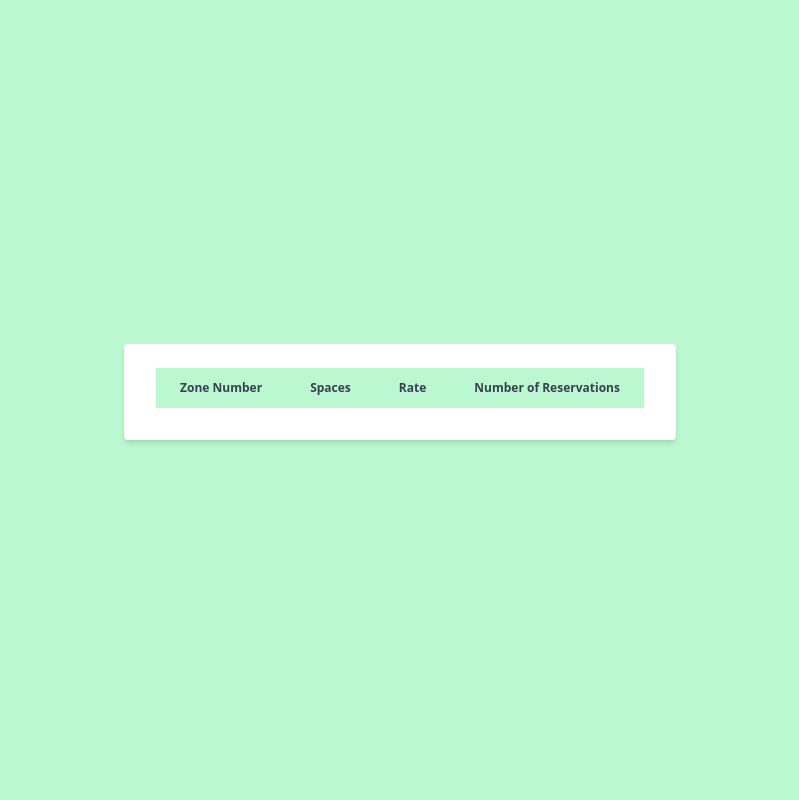
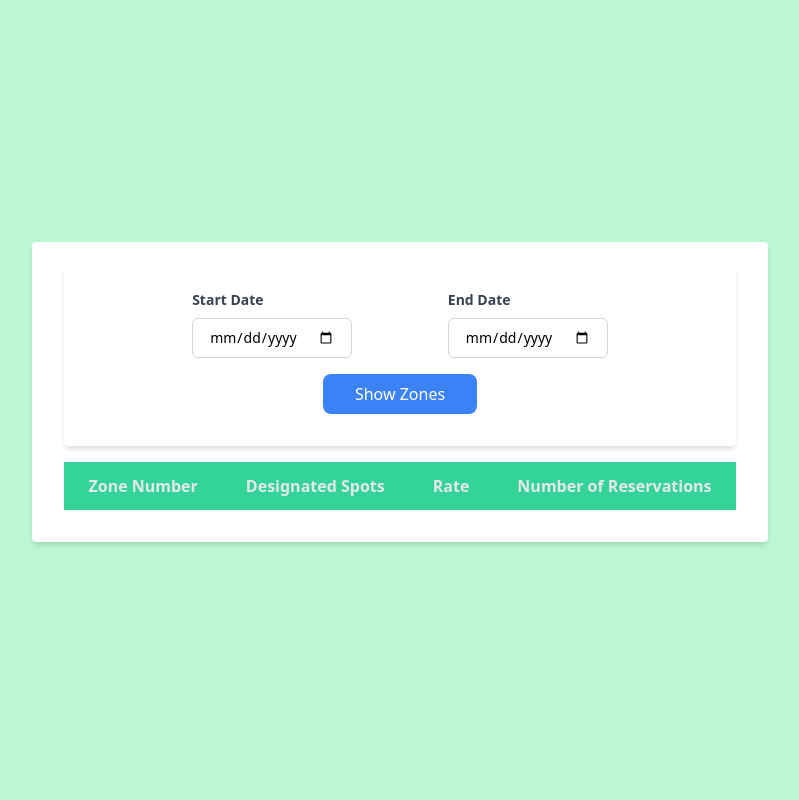
Before and after one commit to afesta12/CityParking, a PHP site: page /admin.php in a window 1280 px wide. Shown: the whole page, without its empty margins (240-1039 px from the left). Run offline with PHP 8.4, Linux system fonts and the light colour scheme; data that the repository does not hold is empty; some libraries are stand-ins or nearby versions.

Commit message:
basic admin dashboard functionality

```diff
--- a/admin.php
+++ b/admin.php
@@ -15,24 +15,47 @@
 
     <!-- Tailwind CSS CDN -->
     <script src="https://cdn.tailwindcss.com"></script>
+
+    <!-- Date picker CDN -->
+    <script src="https://cdnjs.cloudflare.com/ajax/libs/flowbite/2.1.1/datepicker.min.js"></script>
 </head>
 <body>
 
-<!-- TODO make admin dashboard / set up DB connections -->
-<!-- TODO need logout button / logout if admin leaves dashboard page -->
     <main class="flex flex-col items-center justify-center h-screen w-screen bg-green-200">
 
         <div class="flex flex-col bg-white shadow-md rounded px-8 pt-6 pb-8 mb-4">
 
+        <form action="" method="post" class="flex-col bg-white shadow-md rounded px-8 pt-6 pb-8 mb-4">
+            <div class="flex justify-evenly">
+                <div>
+                    <label class="block text-gray-700 text-sm font-bold mb-2" for="start">
+                        Start Date
+                    </label>
+                    <input name="start" type="date" class="appearance-none border border-gray-300 rounded-md py-2 px-4 leading-5 transition duration-150 ease-in-out sm:text-sm sm:leading-5">
+                </div>
+                <div>
+                    <label class="block text-gray-700 text-sm font-bold mb-2" for="end">
+                        End Date
+                    </label>
+                    <input name="end" type="date" class="appearance-none border border-gray-300 rounded-md py-2 px-4 leading-5 transition duration-150 ease-in-out sm:text-sm sm:leading-5">
+                </div>
+            </div>
+
+            <div class="flex justify-center">
+                <button name="zones" class="px-8 mt-4 bg-blue-500 hover:bg-blue-700 text-white py-2 px-4 rounded-lg focus:outline-none focus:shadow-outline" type="submit">
+                    Show Zones
+                </button>
+            </div>
+        </form>
         <div class="relative overflow-x-auto">
-            <table class="w-full text-sm text-left rtl:text-right text-gray-500 dark:text-gray-400">
-                <thead class="text-xs text-gray-700 bg-green-200">
+            <table class="w-full text-center text-emerald-400 text-base">
+                <thead class="text-base text-gray-200 bg-emerald-400">
                     <tr>
                         <th scope="col" class="px-6 py-3">
                             Zone Number
                         </th>
                         <th scope="col" class="px-6 py-3">
-                            Spaces
+                            Designated Spots
                         </th>
                         <th scope="col" class="px-6 py-3">
                             Rate
@@ -42,39 +65,102 @@
                         </th>
                     </tr>
                 </thead>
-        <?php
+                <tbody>
+                <?php
 
-            // Query
-            $sql = "SELECT * FROM summary";
+                    if (isset($_SESSION["viewData"])) {
+                        $rows = $_SESSION["viewData"];
+                        foreach ($rows as $row) {
+                            $zoneNumber = $row["zoneNumber"];
+                            $space = $row["space"];
+                            $rate = $row["rate"];
+                            $reservationCount = $row["reservationCount"];
 
-            // Execute query
-            $view = $connection->query($sql);
+                            // Row
+                            echo '<tr class="text-emerald-400 bg-green-200 border-b">';
+                            echo "<td class='px-6 py-4 text-lg font-medium'>$zoneNumber</td>";
+                            echo "<td class='px-6 py-4 text-lg font-medium'>$space</td>";
+                            echo "<td class='px-6 py-4 text-lg font-medium'>$rate</td>";
+                            echo "<td class='px-6 py-4 text-lg font-medium'>$reservationCount</td>";
+                            echo '</tr>';
+                        }
+                    }
+                ?>
 
-            // Error handling
-            if ($view) {
+    </main>
+</body>
+</html>
 
-                echo "<tbody>";
+<?php
 
-                while ($row = $view->fetch_assoc()) {
+if (isset($_POST["zones"])) {
+    // Check empty fields
+    if (empty($_POST["start"]) || empty($_POST["end"])) {
+        echo '<script>alert("Invalid date range.")</script>';
+    } else {
+        $startDate = $_POST["start"];
+        $endDate = $_POST["end"];
 
+        // Drop the view if it already exists
+        $dropViewSQL = "DROP VIEW IF EXISTS summary";
+        $connection->query($dropViewSQL);
+
+        // Create the view
+        $createViewSQL = "CREATE VIEW summary AS
+            SELECT
+                Lot.ZoneNumber,
+                space,
+                Lot.rate,
+                COUNT(*) AS reservation_count
+            FROM
+                Lot
+            JOIN
+                Reservation ON Lot.ZoneNumber = Reservation.ZoneNumber
+            WHERE
+                space > 0
+                AND Reservation.date >= '$startDate'
+                AND Reservation.date <= '$endDate'
+            GROUP BY
+                Lot.ZoneNumber, space, rate;";
+
+        // Execute the CREATE VIEW query
+        $createViewResult = $connection->query($createViewSQL);
+
+        if ($createViewResult) {
+            // View created successfully, now fetch data from the view
+            $selectViewSQL = "SELECT * FROM summary";
+            $viewData = $connection->query($selectViewSQL);
+
+            if ($viewData) {
+
+                $rows = [];
+                while ($row = $viewData->fetch_assoc()) {
                     $zoneNumber = $row["ZoneNumber"];
                     $space = $row["space"];
                     $rate = $row["rate"];
                     $reservationCount = $row["reservation_count"];
 
-                    // Row
-                    echo '<tr class="bg-white border-b">';
-                    echo "<td class='px-6 py-4'>$zoneNumber</td>";
-                    echo "<td class='px-6 py-4'>$space</td>";
-                    echo "<td class='px-6 py-4'>$rate</td>";
-                    echo "<td class='px-6 py-4'>$reservationCount</td>";
+                    $rows[] = [
+                        'zoneNumber' => $zoneNumber,
+                        'space' => $space,
+                        'rate' => $rate,
+                        'reservationCount' => $reservationCount,
+                    ];
                 }
+
+                $_SESSION['viewData'] = $rows;
+                header("Location: /admin.php");
+                exit;
+
+            } else {
+                // Handle error fetching data from the view
+                echo "Error fetching data from the view: " . $connection->error;
+
             }
-
-        ?>
-            </table>
-        </div>
-        </div>
-    </main>
-</body>
-</html>
+        } else {
+            // Handle error creating the view
+            echo "Error creating the view: " . $connection->error;
+        }
+    }
+}
+?>
--- a/database.php
+++ b/database.php
@@ -4,7 +4,7 @@
     $server = "localhost";
     $user = "root";
     $password = "mysql";
-    $database = "parking";
+    $database = "cityParking";
 
     // Check connection
     try {
```
